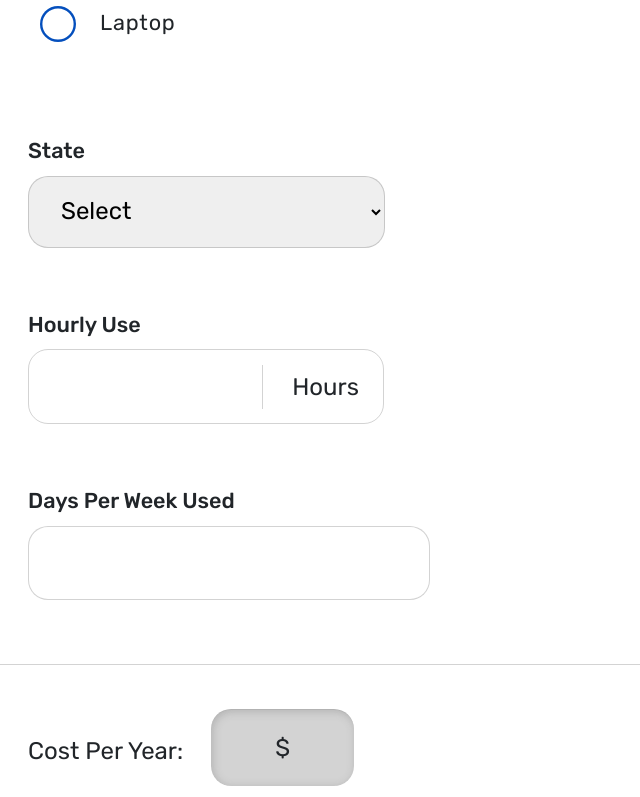
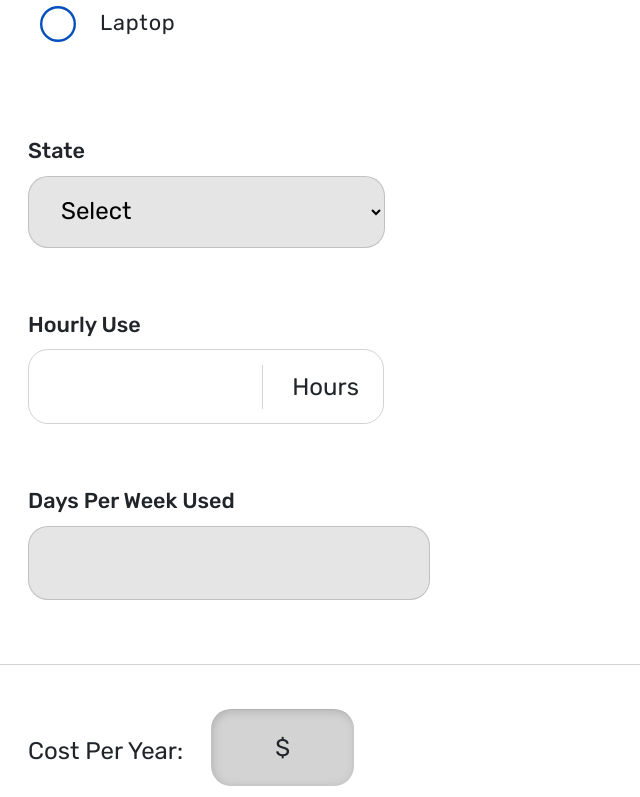
Before and after one commit to BloomTech-Labs/Encon-fe, a React (Create React App) app in the folder encon/: page / in a window 1280 px wide. Shown: the part 644-1441 px from the top of the page, without its empty margins (0-640 px from the left). Built offline with nearby package versions, Linux system fonts and the light colour scheme; no server answers.

Commit message:
update calc background

```diff
--- a/encon/src/styles/mobile/Calculator.scss
+++ b/encon/src/styles/mobile/Calculator.scss
@@ -81,6 +81,7 @@
 			font-size: 1.5rem;
 			margin-top: 0.75rem;
 			padding: 1.35rem 2.75rem 1.35rem 1.75rem;
+			background: transparentize($color: #e5e5e5, $amount: 0);
 			border: 0.1rem solid transparentize($color: #4f4f4f, $amount: 0.75);
 			border-radius: 1.25rem;
 		}
```
